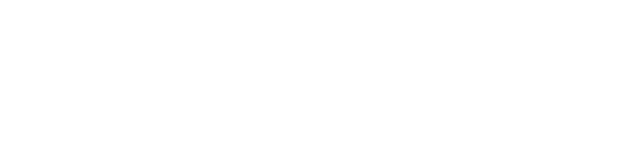
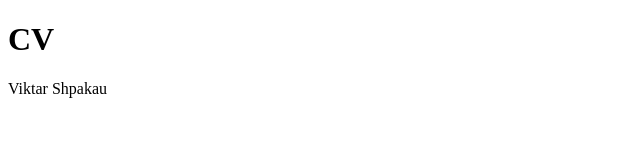
Before and after one commit to VikVatt/rsschool-cv, a plain HTML site: page index.html in a window 1280 px wide. Shown: the whole page, without its empty margins (0-640 px from the left). Drawn offline with Linux system fonts and the light colour scheme.

Commit message:
refactor: update html file

```diff
--- a/index.html
+++ b/index.html
@@ -1,9 +1,11 @@
+<!DOCTYPE html>
 <html>
-    <head>
-        <title>CV</title>
-        <link rel="stylesheet" href="/style.css">
-    </head>
-    <body>
-    <footer></footer>
+<head>
+    <link rel="stylesheet" href="/style.css">
+<title>CV</title>
+</head>
+<body>
+<h1>CV</h1>
+<p>Viktar Shpakau</p>
 </body>
 </html>
```
